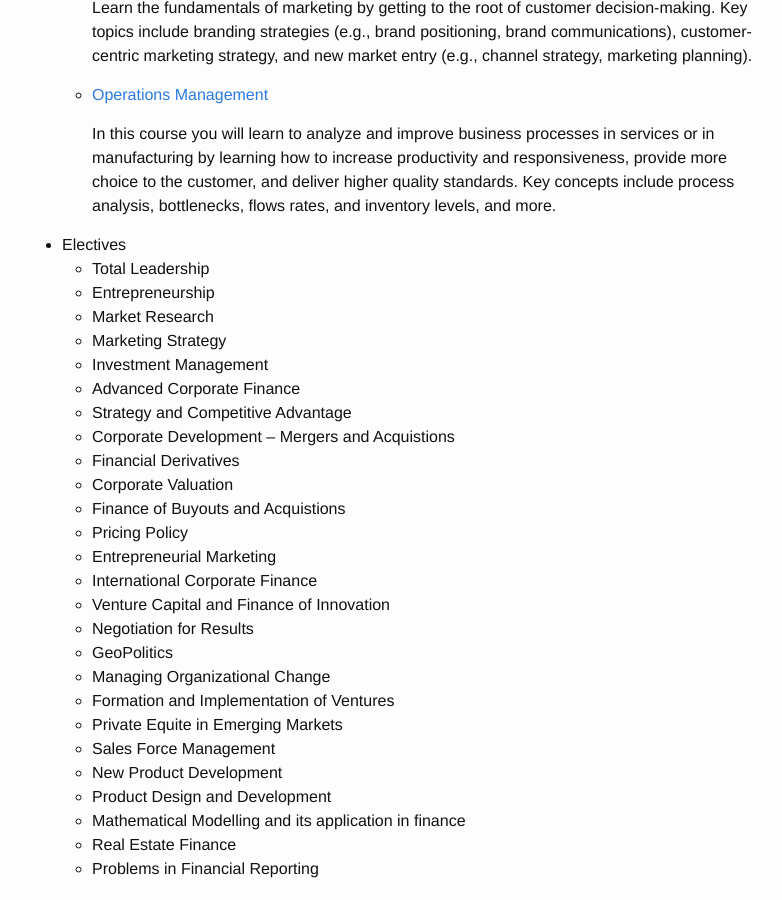
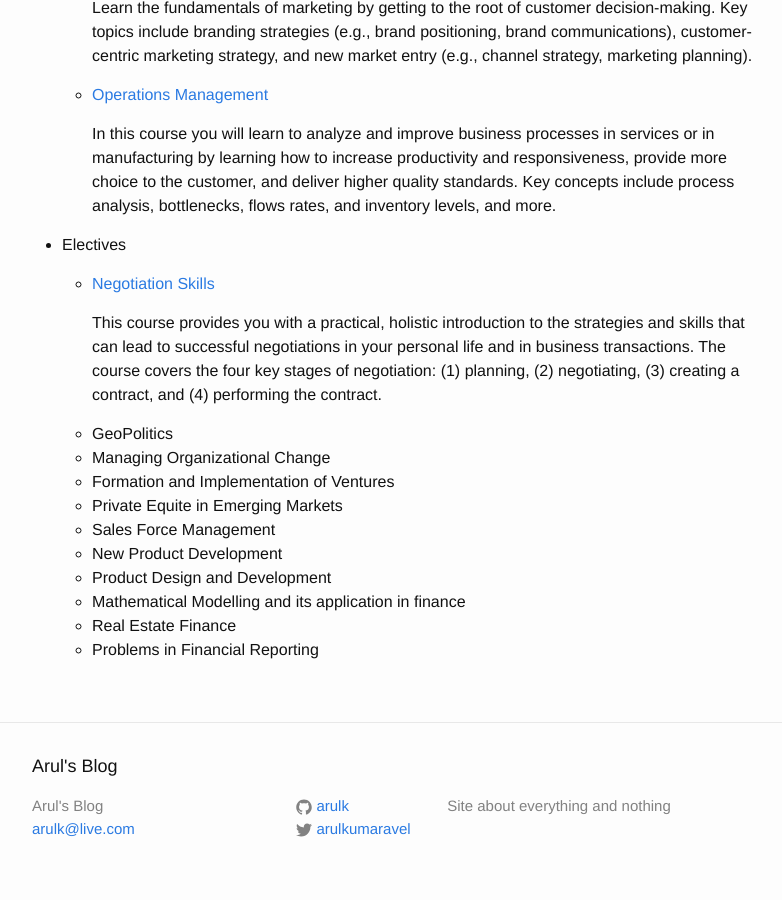
Before and after one commit to arulk/arulk.github.io, a Jekyll site: the page built from _posts/2015-03-23-get-mba-level-education-without-going-to-the-business-school.markdown, in a window 1280 px wide and 900 px high, scrolled down 1503 px. Shown: the whole window, without its empty margins (238-1020 px from the left). Built offline with Jekyll 4.4.1, drawn with Linux system fonts in a browser that asks for light colours; comment, search, counter and statistics services are not loaded.

Commit message:
Add Negotiation Skill class

```diff
--- a/_posts/2015-03-23-get-mba-level-education-without-going-to-the-business-school.markdown
+++ b/_posts/2015-03-23-get-mba-level-education-without-going-to-the-business-school.markdown
@@ -47,22 +47,11 @@ I am going to update this blog with the appropriate course for each of the subje
 
 
 * Electives
-  - Total Leadership
-  - Entrepreneurship
-  - Market  Research
-  - Marketing Strategy
-  - Investment Management
-  - Advanced Corporate Finance
-  - Strategy and Competitive Advantage
-  - Corporate Development – Mergers and Acquistions
-  - Financial Derivatives
-  - Corporate Valuation
-  - Finance of Buyouts and Acquistions
-  - Pricing Policy
-  - Entrepreneurial Marketing
-  - International Corporate Finance
-  - Venture Capital and Finance of Innovation
-  - Negotiation for Results
+
+  - [Negotiation Skills][1c1909dd]
+
+    This course provides you with a practical, holistic introduction to the strategies and skills that can lead to successful negotiations in your personal life and in business transactions. The course covers the four key stages of negotiation: (1) planning, (2) negotiating, (3) creating a contract, and (4) performing the contract.
+
   - GeoPolitics
   - Managing Organizational Change
   - Formation and Implementation of Ventures
@@ -84,3 +73,4 @@ I am going to update this blog with the appropriate course for each of the subje
   [ec8396cd]: https://www.coursera.org/course/whartonfinance "Corporate Finance"
 
   [b83b6ff7]: https://www.coursera.org/course/whartonaccounting "Financial Accounting"
+  [1c1909dd]: https://www.coursera.org/learn/negotiation-skills "Negotiation Skills"
```
